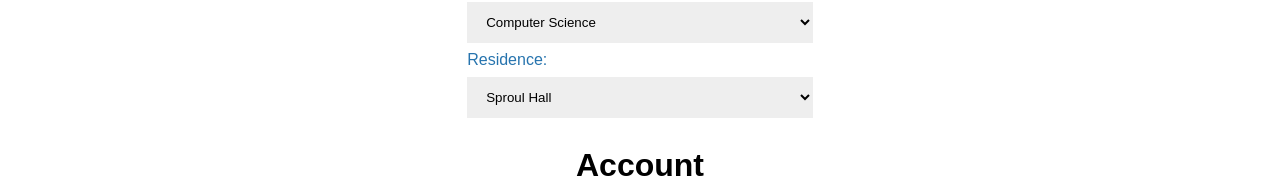
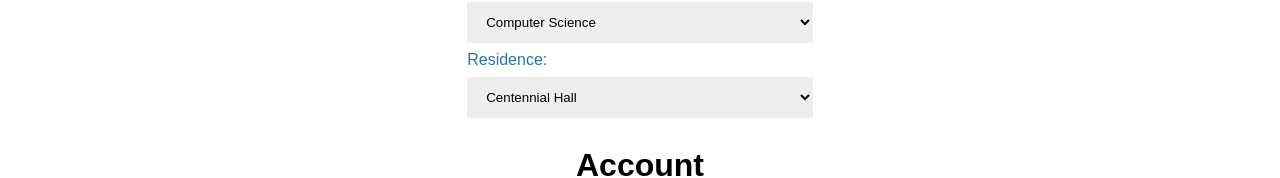
Before and after one commit to philipdoucla/study-sleuth, a React (Create React App) app: page /profile in a window 1280 px wide. Shown: the part 217-395 px from the top of the page. Built offline with nearby package versions, Linux system fonts and the light colour scheme; no server answers.

Commit message:
Added more options to residence halls

```diff
--- a/src/routes/Profile.js
+++ b/src/routes/Profile.js
@@ -24,10 +24,15 @@ function Profile() {
         <div className="inputTitle">Residence:</div>
         <div>
             <select name="residence" className="selector">
-                <option value="sproul">Sproul Hall</option>
-                <option value="de neve">De Neve Hall</option>
-                <option value="hedrick">Hedrick Hall</option>
-                <option value="rieber">Rieber Hall</option>
+                <option value="centennial">Centennial Hall</option>
+                <option value="de_neve">De Neve Plaza</option>
+                <option value="dykstra">Dykstra Hall</option>
+                <option value="hedrick">Hedrick Court</option>
+                <option value="olympic">Olympic Hall</option>
+                <option value="rieber">Rieber Court</option>
+                <option value="sproul">Sproul Plaza</option>
+                <option value="sunset">Sunset Village</option>
+                <option value="appartments">Appartments</option>
             </select>
         </div>
         <h1>Account</h1>
```
Also changed, not shown: 1 other file (tests, documents, lock files or other folders).
